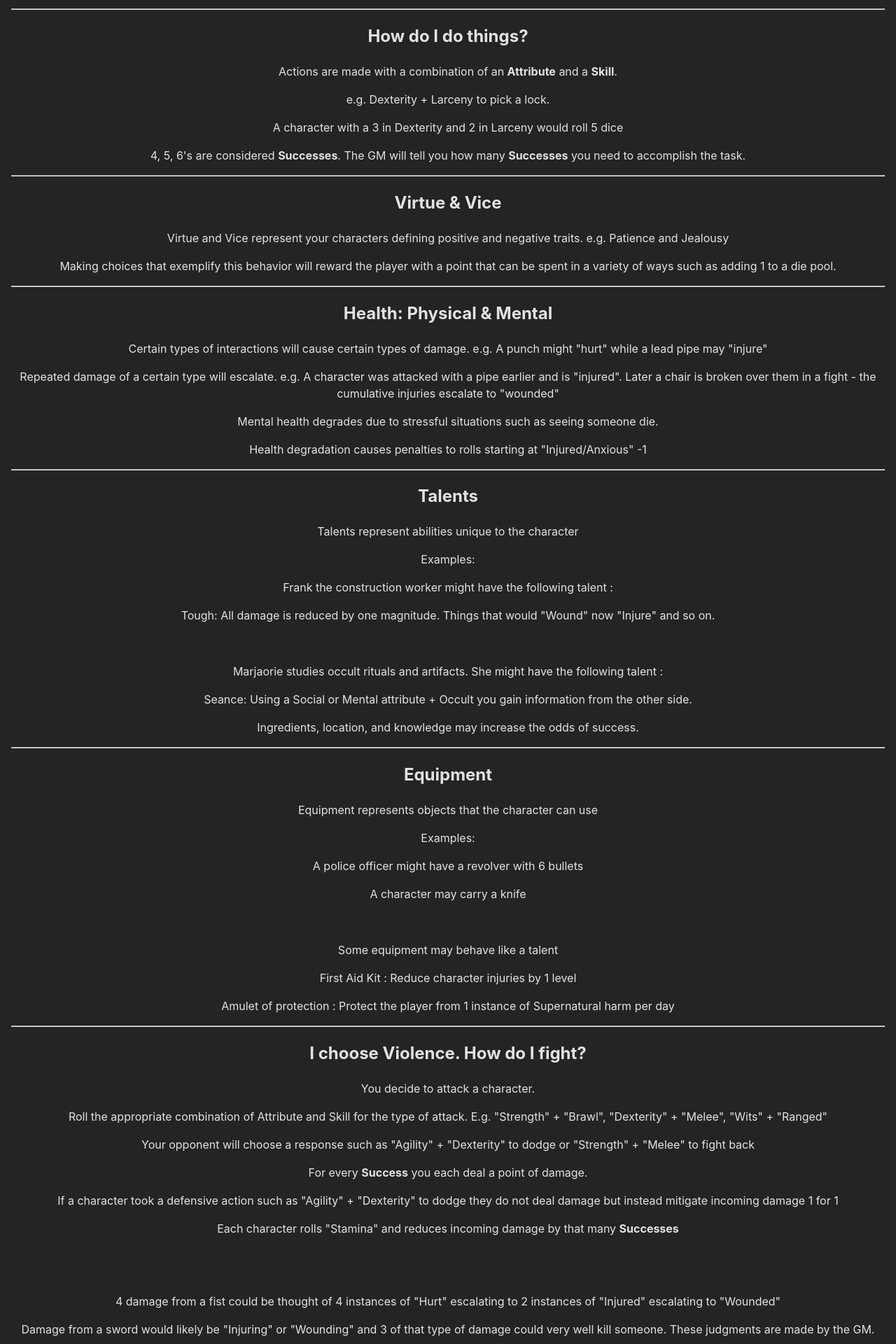
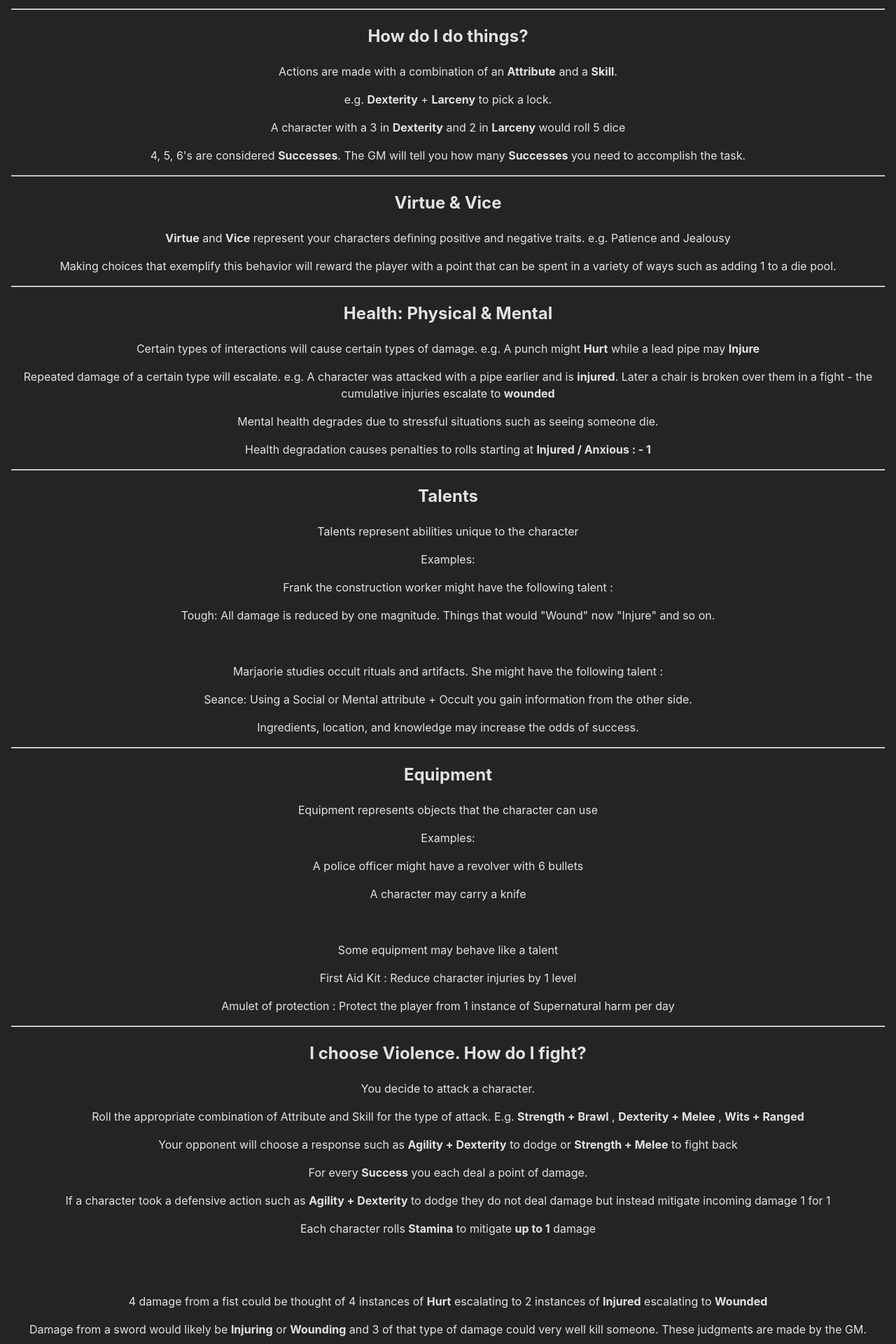
Before and after one commit to wcstrickland/wolf, a Svelte app: page / in a window 1280 px wide. Shown: the part 2420-4340 px from the top of the page at 70% size. Built offline with nearby package versions, Linux system fonts and the light colour scheme.

Commit message:
fix damage and quotes

```diff
--- a/src/App.svelte
+++ b/src/App.svelte
@@ -93,8 +93,8 @@
     Actions are made with a combination of an <b>Attribute</b> and a
     <b>Skill</b>.
   </p>
-  <p>e.g. Dexterity + Larceny to pick a lock.</p>
-  <p>A character with a 3 in Dexterity and 2 in Larceny would roll 5 dice</p>
+  <p>e.g. <b>Dexterity</b> + <b>Larceny</b> to pick a lock.</p>
+  <p>A character with a 3 in <b>Dexterity</b> and 2 in <b>Larceny</b> would roll 5 dice</p>
   <p>
     4, 5, 6's are considered <b>Successes</b>. The GM will tell you how many
     <b>Successes</b>
@@ -104,7 +104,7 @@
   <hr />
   <h2>Virtue & Vice</h2>
   <p>
-    Virtue and Vice represent your characters defining positive and negative
+    <b>Virtue</b> and <b>Vice</b> represent your characters defining positive and negative
     traits. e.g. Patience and Jealousy
   </p>
   <p>
@@ -115,20 +115,19 @@
   <h2>Health: Physical & Mental</h2>
   <p>
     Certain types of interactions will cause certain types of damage. e.g. A
-    punch might "hurt" while a lead pipe may "injure"
+    punch might <b>Hurt</b> while a lead pipe may <b>Injure</b>
   </p>
   <p>
     Repeated damage of a certain type will escalate. e.g. A character was
-    attacked with a pipe earlier and is "injured". Later a chair is broken over
-    them in a fight - the cumulative injuries escalate to "wounded"
+    attacked with a pipe earlier and is <b>injured</b>. Later a chair is broken over
+    them in a fight - the cumulative injuries escalate to <b>wounded</b>
   </p>
   <p>
     Mental health degrades due to stressful situations such as seeing someone
     die.
   </p>
   <p>
-    Health degradation causes penalties to rolls starting at "Injured/Anxious"
-    -1
+    Health degradation causes penalties to rolls starting at <b>Injured / Anxious : - 1</b>
   </p>
   <hr />
   <h2>Talents</h2>
@@ -167,31 +166,29 @@
   <p>You decide to attack a character.</p>
   <p>
     Roll the appropriate combination of Attribute and Skill for the type of
-    attack. E.g. "Strength" + "Brawl", "Dexterity" + "Melee", "Wits" + "Ranged"
+    attack. E.g. <b>Strength + Brawl</b> , <b>Dexterity + Melee</b> ,  <b>Wits + Ranged</b>
   </p>
   <p>
-    Your opponent will choose a response such as "Agility" + "Dexterity" to
-    dodge or "Strength" + "Melee" to fight back
+    Your opponent will choose a response such as <b>Agility + Dexterity</b> to
+    dodge or <b>Strength + Melee</b> to fight back
   </p>
   <p>For every <b>Success</b> you each deal a point of damage.</p>
   <p>
-    If a character took a defensive action such as "Agility" + "Dexterity" to
+    If a character took a defensive action such as <b>Agility + Dexterity</b> to
     dodge they do not deal damage but instead mitigate incoming damage 1 for 1
   </p>
   <p>
-    Each character rolls "Stamina" and reduces incoming damage by that many <b
-      >Successes</b
-    >
+    Each character rolls <b>Stamina</b> to mitigate <b>up to 1</b> damage
   </p>
   <p />
   <br />
   <br />
   <p>
-    4 damage from a fist could be thought of 4 instances of "Hurt" escalating to
-    2 instances of "Injured" escalating to "Wounded"
+    4 damage from a fist could be thought of 4 instances of <b>Hurt</b> escalating to
+    2 instances of <b>Injured</b> escalating to <b>Wounded</b>
   </p>
   <p>
-    Damage from a sword would likely be "Injuring" or "Wounding" and 3 of that
+    Damage from a sword would likely be <b>Injuring</b> or <b>Wounding</b> and 3 of that
     type of damage could very well kill someone. These judgments are made by the
     GM.
   </p>
```
Also changed, not shown: 7 other files (tests, documents, lock files or other folders).
